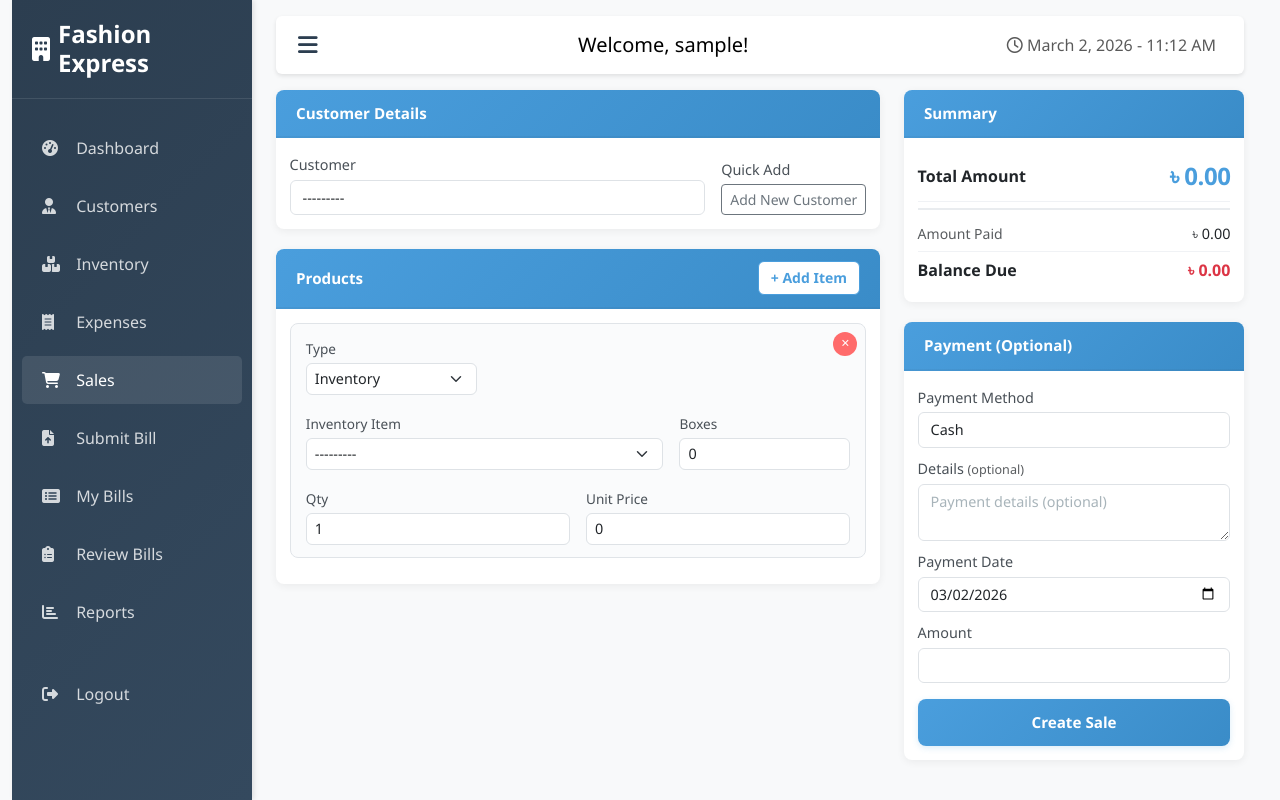
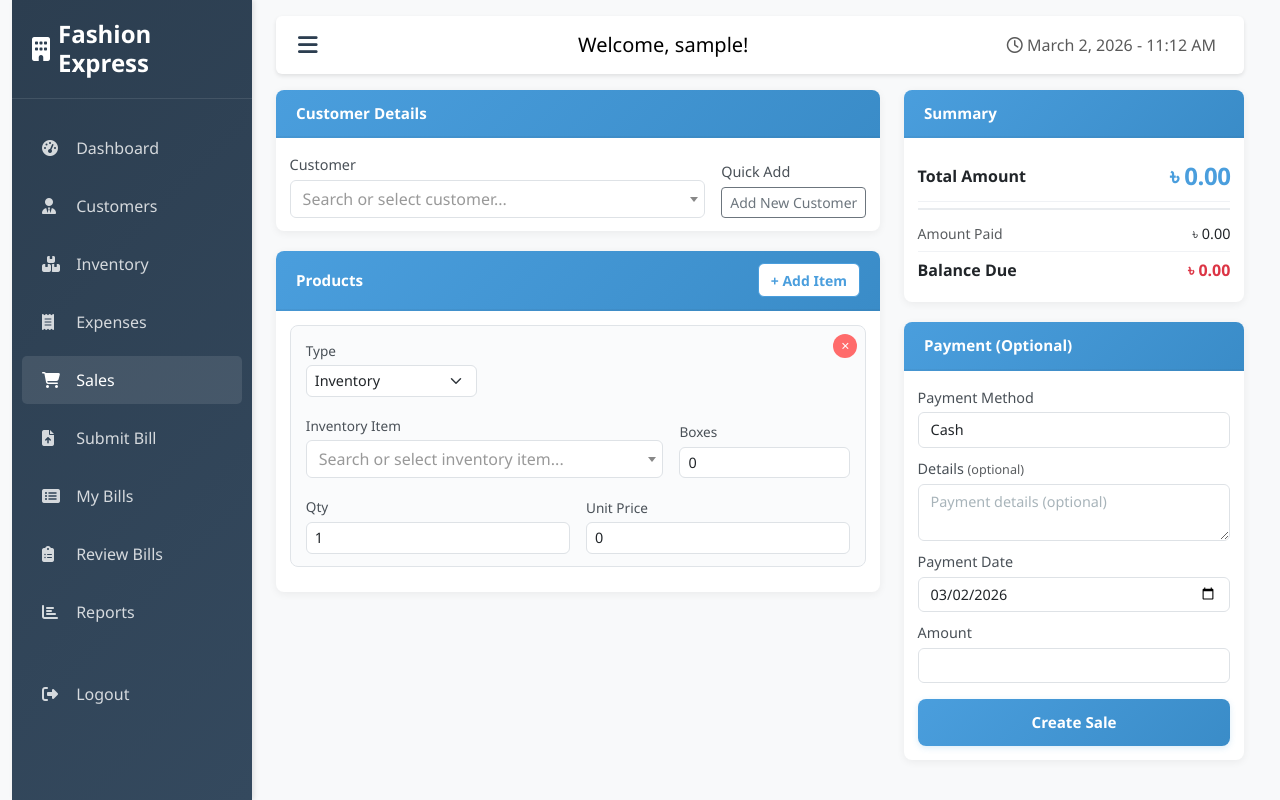
Before and after one commit to Emarat/org-management, a Django app: page /sales/new/ in a window 1280 px wide. Run offline with Django 4.2, Linux system fonts and the light colour scheme; the visitor is signed in with stand-in values (Sample User, id 1); data that the repository does not hold is empty; some libraries are stand-ins or nearby versions.

Commit message:
added searchable funcationality both customer & inventory item dropdown

```diff
--- a/templates/core/sale_create_unified.html
+++ b/templates/core/sale_create_unified.html
@@ -153,6 +153,38 @@
     .sc-card .card-body { padding: 1rem; }
   }
 </style>
+<!-- Select2 CSS -->
+<link href="https://cdn.jsdelivr.net/npm/select2@4.1.0-rc.0/dist/css/select2.min.css" rel="stylesheet" />
+<style>
+  /* Select2 custom styling */
+  .select2-container--default .select2-selection--single {
+    height: calc(1.5em + 0.75rem + 2px);
+    border: 1.5px solid #dee2e6;
+    border-radius: 0.375rem;
+  }
+  .select2-container--default .select2-selection--single .select2-selection__rendered {
+    line-height: calc(1.5em + 0.75rem);
+    padding-left: 0.75rem;
+    color: #495057;
+  }
+  .select2-container--default .select2-selection--single .select2-selection__arrow {
+    height: calc(1.5em + 0.75rem);
+  }
+  .select2-container--default.select2-container--focus .select2-selection--single {
+    border-color: #4a9edd;
+    box-shadow: 0 0 0 3px rgba(74, 158, 221, .1);
+  }
+  .select2-dropdown {
+    border: 1.5px solid #4a9edd;
+    border-radius: 0.375rem;
+  }
+  .select2-container--default .select2-results__option--highlighted[aria-selected] {
+    background-color: #4a9edd;
+  }
+  .select2-container {
+    width: 100% !important;
+  }
+</style>
 {% endblock %}
 {% block content %}
 <form method="post" novalidate id="saleBuilderForm" autocomplete="off">
@@ -173,9 +205,7 @@
           <div class="row g-3 align-items-end">
             <div class="col">
               <label class="form-label mb-1">Customer</label>
-              <div style="max-height: 36px;">
-                {{ sale_form.customer }}
-              </div>
+              {{ sale_form.customer }}
             </div>
             <div class="col-auto">
               <label class="form-label mb-1">Quick Add</label>
@@ -732,4 +762,53 @@
   recalc();
 })();
 </script>
+
+<!-- Select2 JS -->
+<script src="https://code.jquery.com/jquery-3.6.0.min.js"></script>
+<script src="https://cdn.jsdelivr.net/npm/select2@4.1.0-rc.0/dist/js/select2.min.js"></script>
+<script>
+(function() {
+  // Initialize Select2 on customer dropdown
+  $('#id_customer').select2({
+    placeholder: 'Search or select customer...',
+    allowClear: true,
+    width: '100%'
+  });
+
+  // Initialize Select2 on existing inventory item dropdowns
+  function initInventorySelect2(element) {
+    if (element && !$(element).hasClass('select2-hidden-accessible')) {
+      $(element).select2({
+        placeholder: 'Search or select inventory item...',
+        allowClear: true,
+        width: '100%'
+      });
+    }
+  }
+
+  // Initialize on page load for existing items
+  document.querySelectorAll('select[name$="inventory_item"]').forEach(function(select) {
+    initInventorySelect2(select);
+  });
+
+  // Watch for new items being added and initialize Select2 on them
+  var observer = new MutationObserver(function(mutations) {
+    mutations.forEach(function(mutation) {
+      mutation.addedNodes.forEach(function(node) {
+        if (node.nodeType === 1) {
+          var invSelect = node.querySelector ? node.querySelector('select[name$="inventory_item"]') : null;
+          if (invSelect) {
+            initInventorySelect2(invSelect);
+          }
+        }
+      });
+    });
+  });
+
+  var itemsContainer = document.getElementById('itemsContainer');
+  if (itemsContainer) {
+    observer.observe(itemsContainer, { childList: true, subtree: true });
+  }
+})();
+</script>
 {% endblock %}
```
